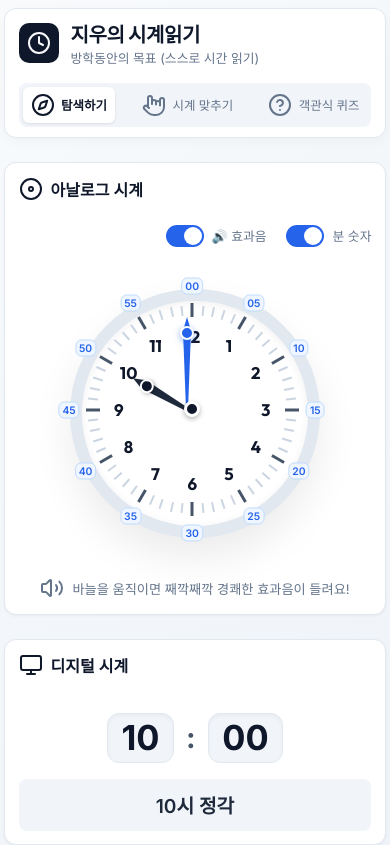
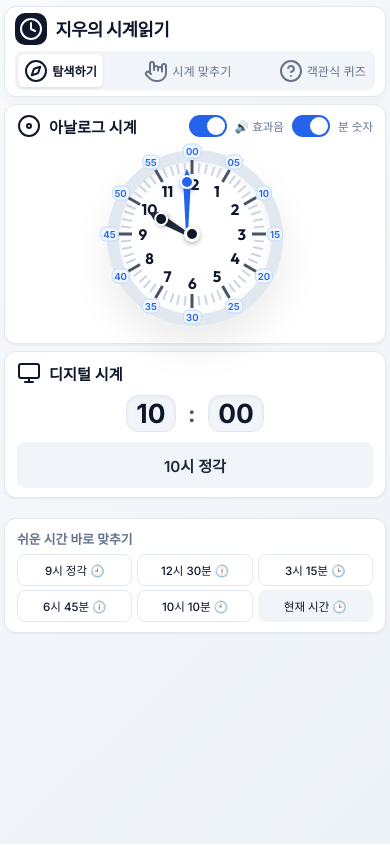
Before and after one commit to ko750125-afk/learn_time, a plain HTML site: page index.html in a window 390 px wide. Shown: the top 845 px of the page. Drawn offline with nearby package versions, Linux system fonts and the light colour scheme.

Commit message:
style: optimize mobile responsive layout for no-scroll 100vh fit

```diff
--- a/style.css
+++ b/style.css
@@ -665,64 +665,197 @@ body {
 .shadcn-toast.success { background: #16a34a; }
 .shadcn-toast.error { background: #dc2626; }
 
-/* Responsive Adjustments for Mobile Viewports */
-@media (max-width: 520px) {
+/* Responsive Adjustments for Mobile Viewports (100dvh No-Scroll Fit) */
+@media (max-width: 860px) {
   body {
-    padding: 0.5rem 0.25rem;
+    padding: 0.35rem 0.25rem;
+    min-height: 100dvh;
+    align-items: flex-start;
   }
 
-  :root {
-    --clock-size: clamp(220px, 64vw, 260px);
-  }
-
-  .card {
-    padding: 0.85rem;
-  }
-
-  .clock-viewport {
-    padding: 22px 5px;
+  .app-container {
+    gap: 0.4rem;
     width: 100%;
   }
 
-  .clock-number {
-    font-size: 1.05rem;
+  .app-header {
+    padding: 0.4rem 0.65rem;
+    gap: 0.4rem;
   }
 
-  .minute-number-outer {
-    font-size: 0.65rem;
-    padding: 1px 3px;
+  .brand {
+    gap: 0.5rem;
   }
 
-  .digit-box {
-    font-size: 2.15rem;
-    padding: 0.4rem 0.85rem;
+  .brand-icon {
+    width: 32px;
+    height: 32px;
   }
 
-  .colon {
-    font-size: 1.8rem;
+  .brand-text h1 {
+    font-size: 1.1rem;
   }
 
-  .app-header {
-    padding: 0.65rem 0.85rem;
+  .brand-text p {
+    display: none; /* 공간 확보를 위해 모바일에서 서브 텍스트 숨김 */
   }
 
   .shadcn-tabs {
     width: 100%;
     justify-content: space-between;
+    padding: 0.15rem;
   }
 
   .tab-item {
-    font-size: 0.78rem;
-    padding: 0.35rem 0.5rem;
+    font-size: 0.76rem;
+    padding: 0.3rem 0.4rem;
+    gap: 0.25rem;
   }
 
-  .preset-grid {
-    grid-template-columns: repeat(2, 1fr);
+  .tab-item i {
+    width: 14px;
+    height: 14px;
+  }
+
+  .main-content {
+    grid-template-columns: 1fr;
+    gap: 0.4rem;
+  }
+
+  :root {
+    --clock-size: clamp(170px, 45vw, 210px);
+  }
+
+  .card {
+    padding: 0.6rem 0.75rem;
+  }
+
+  .card-header {
+    margin-bottom: 0.25rem;
+  }
+
+  .header-title h2 {
+    font-size: 0.95rem;
+  }
+
+  .header-title i {
+    width: 16px;
+    height: 16px;
   }
 
   .guide-toggle-wrapper {
     margin-left: 0;
+    width: auto;
+    gap: 0.5rem;
+  }
+
+  .switch-text {
+    font-size: 0.72rem;
+  }
+
+  .clock-viewport {
+    padding: 8px 0;
     width: 100%;
-    justify-content: flex-end;
+  }
+
+  .clock-number {
+    font-size: 0.95rem;
+  }
+
+  .minute-number-outer {
+    font-size: 0.6rem;
+    padding: 1px 2px;
+  }
+
+  .clock-footer-hint {
+    display: none; /* 하단 힌트 텍스트 모바일 숨김 처리로 여백 극대화 */
+  }
+
+  .digital-clock-display {
+    padding: 0.35rem 0;
+  }
+
+  .digit-box {
+    font-size: 1.65rem;
+    padding: 0.25rem 0.6rem;
+  }
+
+  .colon {
+    font-size: 1.4rem;
+  }
+
+  .time-sentence {
+    font-size: 0.95rem;
+    margin-top: 0.25rem;
+  }
+
+  .preset-card h3 {
+    font-size: 0.8rem;
+    margin-bottom: 0.35rem;
+  }
+
+  .preset-grid {
+    grid-template-columns: repeat(3, 1fr);
+    gap: 0.3rem;
+  }
+
+  .preset-grid .shadcn-btn {
+    padding: 0.35rem 0.2rem;
+    font-size: 0.72rem;
+    height: auto;
+    min-height: 32px;
+  }
+
+  .quiz-target-banner {
+    padding: 0.35rem 0.5rem;
+    margin-bottom: 0.35rem;
+  }
+
+  .target-caption {
+    font-size: 0.7rem;
+  }
+
+  .target-time-value {
+    font-size: 1.25rem;
+  }
+
+  .quiz-feedback-box {
+    padding: 0.35rem 0.5rem;
+    font-size: 0.8rem;
+    min-height: 34px;
+    margin-bottom: 0.35rem;
+  }
+
+  .quiz-action-buttons {
+    gap: 0.35rem;
+  }
+
+  .quiz-action-buttons .shadcn-btn {
+    padding: 0.4rem 0.75rem;
+    font-size: 0.85rem;
+    height: auto;
+    min-height: 36px;
+  }
+
+  .choice-options-grid {
+    gap: 0.35rem;
+  }
+
+  .choice-card {
+    padding: 0.5rem 0.25rem;
+    font-size: 0.9rem;
+  }
+
+  .score-summary {
+    padding-top: 0.35rem;
+    margin-top: 0.35rem;
+  }
+
+  .score-pill span {
+    font-size: 0.68rem;
+  }
+
+  .score-pill strong {
+    font-size: 0.95rem;
   }
 }
```
